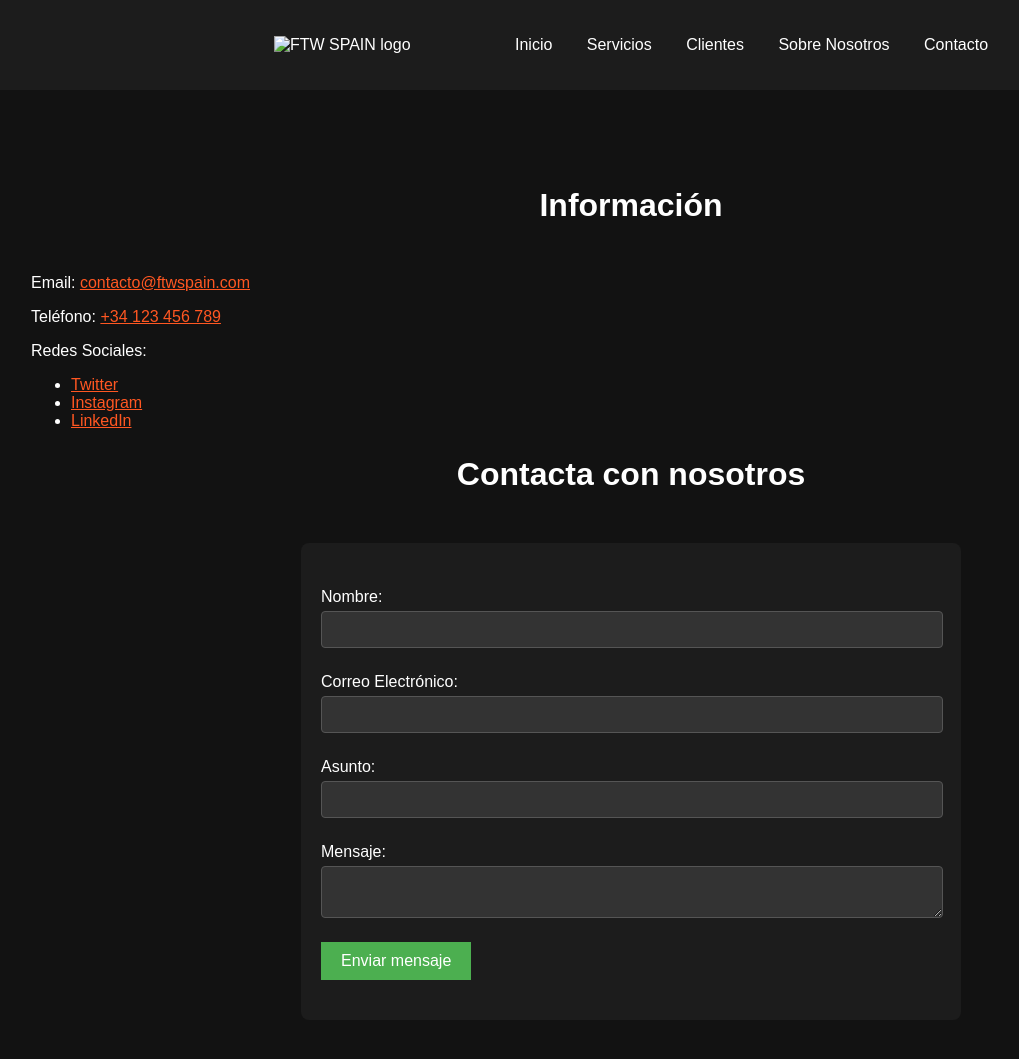
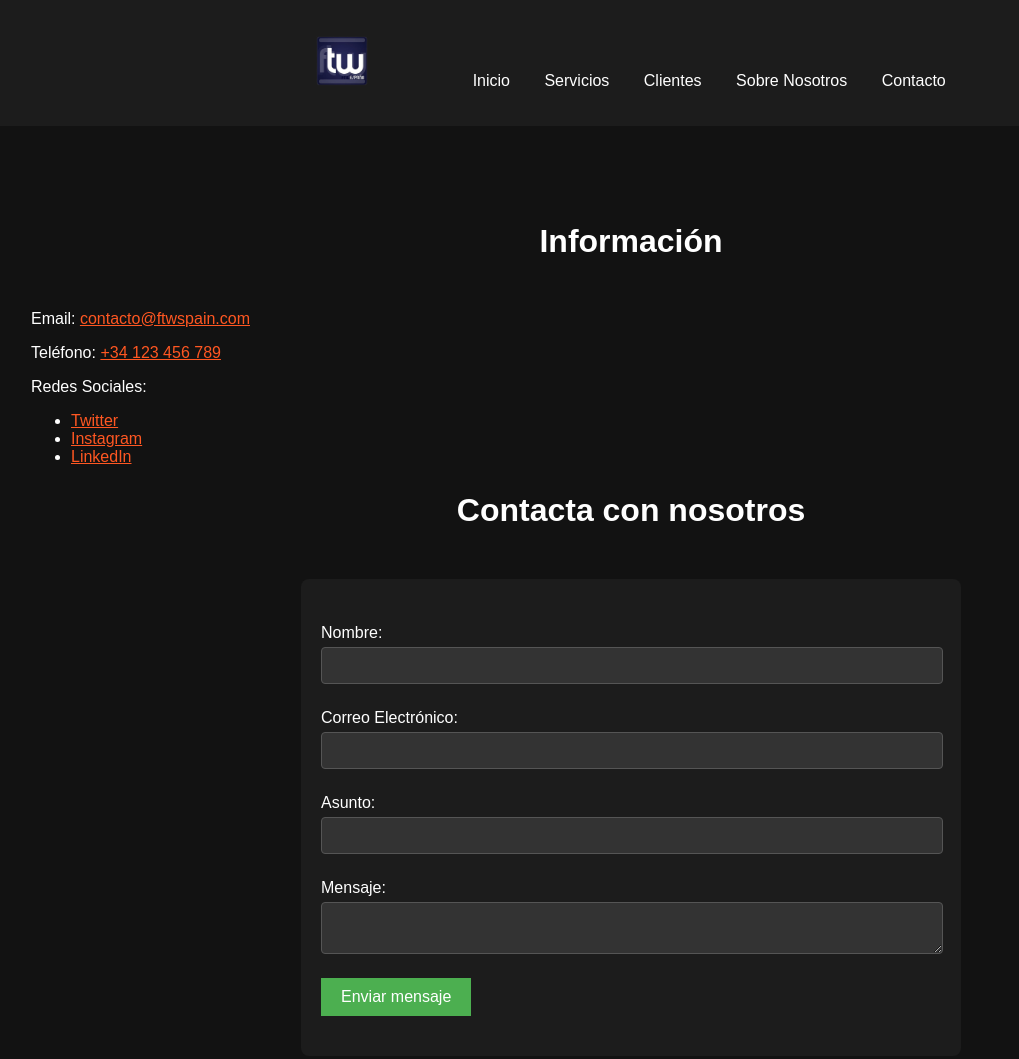
Before and after one commit to Siralide/FTWSPAIN, a plain HTML site: page contact.html in a window 1280 px wide. Shown: the top 1059 px of the page, without its empty margins (9-1028 px from the left). Drawn offline with Linux system fonts and the light colour scheme; the site is published under a folder, as on GitHub Pages, so addresses that start at the root find nothing.

Commit message:
Add files via upload

```diff
--- a/contact.html
+++ b/contact.html
@@ -11,7 +11,7 @@
     <header>
         <nav>
             <ul>
-                <li><a class="logo" href="index.html"><img src="/resources/images/logo.png" alt="FTW SPAIN logo"></a></li>
+                <li><a class="logo" href="index.html"><img src="resources/images/logo.png" alt="FTW SPAIN logo"></a></li>
                 <li><a href="index.html">Inicio</a></li>
                 <li><a onclick="scrollToSection('servicios')">Servicios</a></li>
                 <li><a onclick="scrollToSection('clientes')">Clientes</a></li>
```
Also changed, not shown: index.html (+1 -1 lines).
